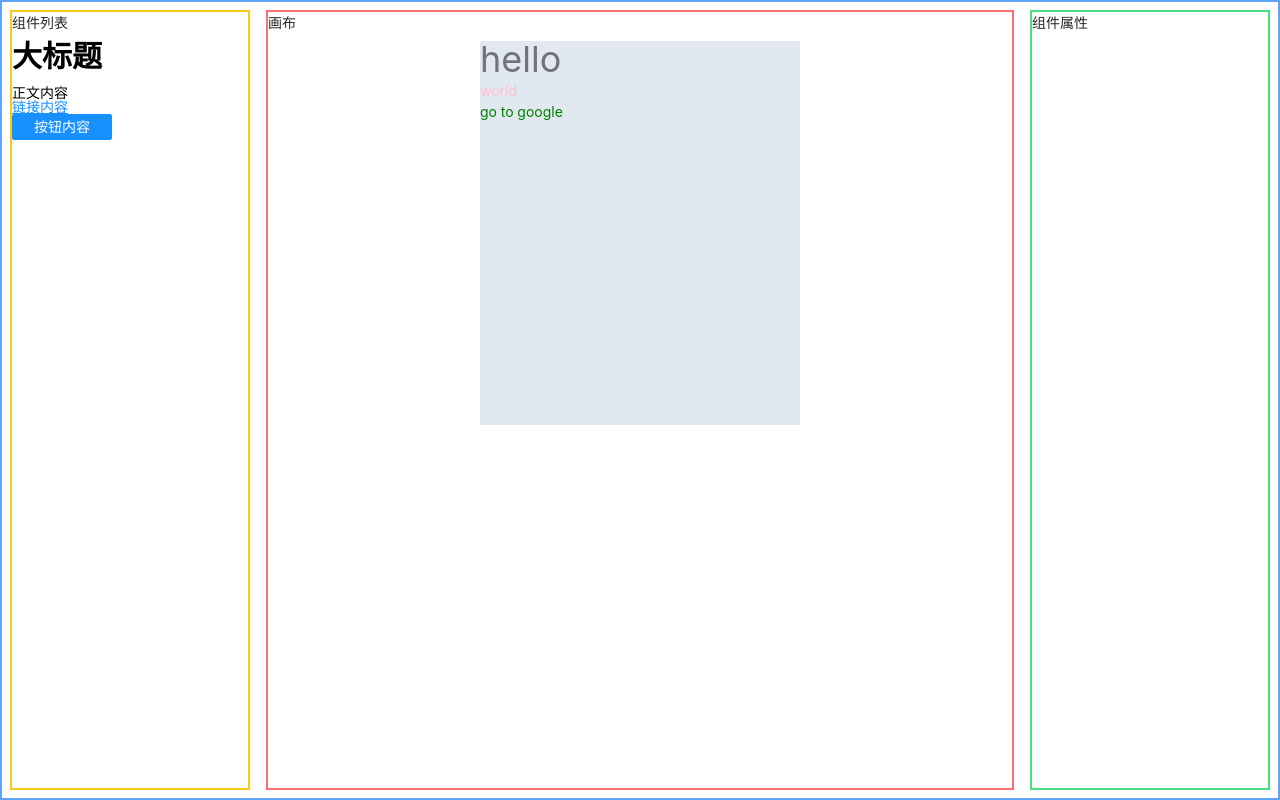
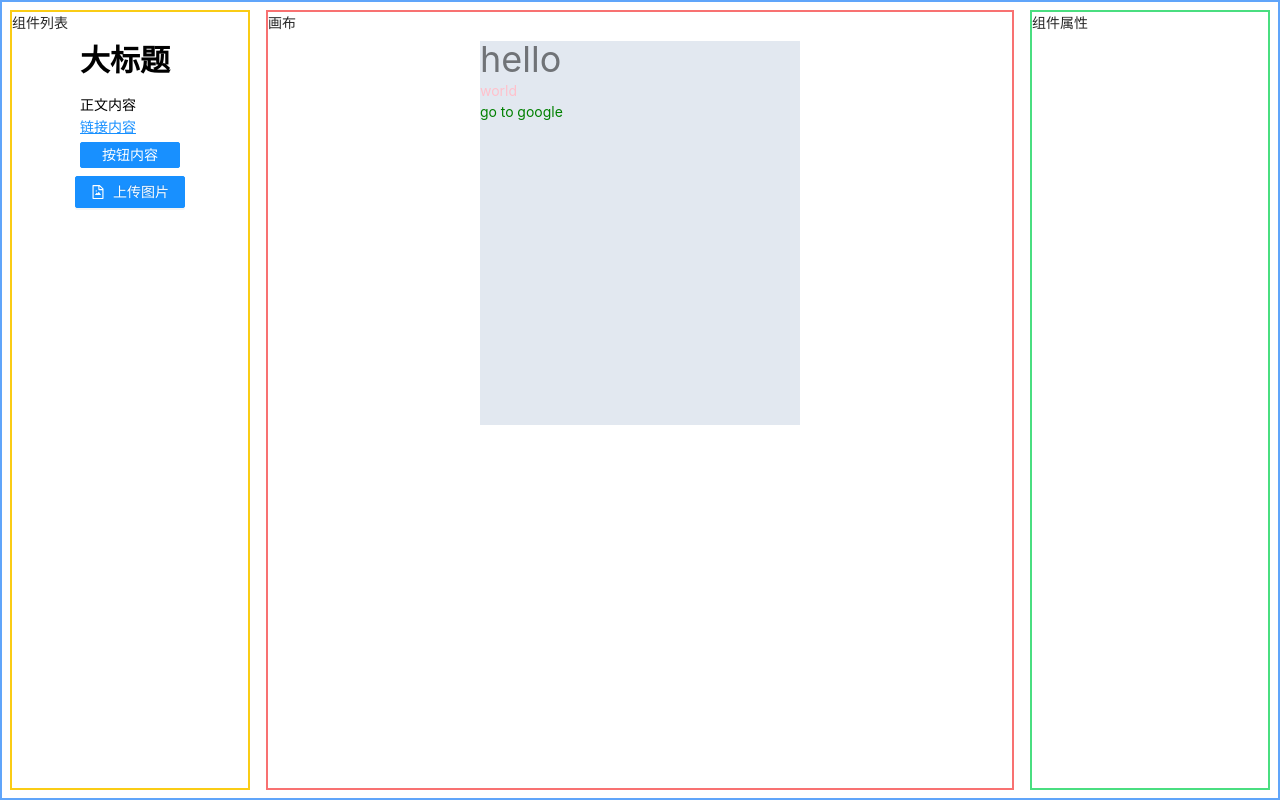
Before and after one commit to 13ruceYu/lego-ui, a Vue app: page /editor in a window 1280 px wide. Built offline with nearby package versions, Linux system fonts and the light colour scheme.

Commit message:
feat: add StyledUploader.vue

```diff
--- a/src/components/ComponentsList.vue
+++ b/src/components/ComponentsList.vue
@@ -1,5 +1,12 @@
 <script lang="ts" setup>
+import { v4 as uuidv4 } from 'uuid'
+import { message } from 'ant-design-vue'
+import StyledUploader from './StyledUploader.vue'
 import LText from './LText.vue'
+import type { IUploadResp } from '@/types/uploadResp'
+import type { ComponentData } from '@/store/editor/editor'
+import { imageDefaultProps } from '@/constants/defaultProps'
+import { getImageDimensions } from '@/utils/helper'
 
 const props = defineProps({
   list: {
@@ -14,12 +21,33 @@ const emits = defineEmits(['onItemClick'])
 function onClick(data: any) {
   emits('onItemClick', data)
 }
+
+function onImageUploaded(data: { resp: IUploadResp; file: File }) {
+  const { resp, file } = data
+  const componentData: ComponentData = {
+    name: 'l-image',
+    id: uuidv4(),
+    props: {
+      ...imageDefaultProps,
+    },
+  }
+  message.success('上传成功')
+  componentData.props.src = resp.data.url
+  getImageDimensions(file).then(({ width }) => {
+    const maxWidth = 373
+    componentData.props.width = `${(width > maxWidth) ? maxWidth : width}px`
+    emits('onItemClick', componentData)
+  })
+}
 </script>
 
 <template>
   <div class="create-component-list">
-    <div v-for="(item, index) in props.list" :key="index" class="component-item" @click="onClick(item)">
+    <div v-for="(item, index) in props.list" :key="index" class="component-item flex justify-center p-1" @click="onClick(item)">
       <LText v-bind="item" />
+    </div>
+    <div class="flex justify-center p-1">
+      <StyledUploader @success="onImageUploaded" />
     </div>
   </div>
 </template>
--- /dev/null
+++ b/src/components/StyledUploader.vue
@@ -0,0 +1,54 @@
+<script lang="ts" setup>
+import { FileImageOutlined, LoadingOutlined } from '@ant-design/icons-vue'
+import Uploader from './Uploader.vue'
+import { commonUploadCheck } from '@/utils/helper'
+
+const emits = defineEmits(['success'])
+
+function handleUploadSuccess(resp: any, file: File) {
+  emits('success', { resp, file })
+}
+</script>
+
+<template>
+  <Uploader
+    class="styled-uploader"
+    action="http://local.test:7001/api/upload/"
+    :show-upload-list="false"
+    :before-upload="commonUploadCheck"
+    @success="
+      (data) => {
+        handleUploadSuccess(data.resp, data.file.raw)
+      }
+    "
+  >
+    <div class="uploader-container">
+      <a-button type="primary">
+        <template #icon>
+          <FileImageOutlined />
+        </template>
+        上传图片
+      </a-button>
+    </div>
+    <template #loading>
+      <div class="uploader-container">
+        <a-button type="primary">
+          <template #icon>
+            <LoadingOutlined spin />
+          </template>
+          上传中
+        </a-button>
+      </div>
+    </template>
+    <template #uploaded>
+      <div class="uploader-container">
+        <a-button type="primary">
+          <template #icon>
+            <FileImageOutlined />
+          </template>
+          上传图片
+        </a-button>
+      </div>
+    </template>
+  </Uploader>
+</template>
--- a/src/components/Uploader.vue
+++ b/src/components/Uploader.vue
@@ -25,6 +25,10 @@ const props = defineProps({
   listType: {
     type: String,
     default: 'text',
+  },
+  showUploadList: {
+    type: Boolean,
+    default: true,
   },
 })
 
@@ -174,7 +178,7 @@ function removeFile(id: string) {
 
 <template>
   <div class="file-upload">
-    <div class="upload-area border border-gray-400 w-[200px] h-[100px]" :class="[drag && isDragOver ? 'is-dragover border-cyan-400 bg-cyan-300' : '']" v-on="events">
+    <div class="upload-area" :class="[drag && isDragOver ? 'is-dragover border-cyan-400 bg-cyan-300' : '']" v-on="events">
       <slot v-if="isUploading" name="loading">
         <button disabled>
           正在上传
@@ -188,7 +192,7 @@ function removeFile(id: string) {
       </slot>
     </div>
     <input ref="fileInput" type="file" style="display: none" @change="handleFileChange">
-    <ul :class="`upload-list upload-list-${listType}`">
+    <ul v-if="showUploadList" :class="`upload-list upload-list-${listType}`">
       <li v-for="(file, index) in filesList" :key="index" class="flex justify-between" :class="`upload-${file.status}`">
         <span v-if="file.url"><img :src="file.url" :alt="file.name"></span>
         <span class="filename">{{ file.name }}</span>
--- a/src/constants/defaultProps.ts
+++ b/src/constants/defaultProps.ts
@@ -79,6 +79,15 @@ export const textDefaultProps: TextComponentProps = {
   ...commonDefaultProps,
 }
 
+export interface ImageComponentProps extends CommonComponentProps {
+  src: string
+}
+
+export const imageDefaultProps: ImageComponentProps = {
+  src: 'test.url',
+  ...commonDefaultProps,
+}
+
 export const textStylePropNames = without(Object.keys(textDefaultProps), 'actionType', 'url', 'text')
 
 export function transformToComponentProps(props: TextComponentProps) {
--- a/src/store/editor/editor.ts
+++ b/src/store/editor/editor.ts
@@ -2,7 +2,7 @@ import { defineStore } from 'pinia'
 import { v4 as uuidv4 } from 'uuid'
 import type { TextComponentProps } from '@/constants/defaultProps'
 
-interface ComponentData {
+export interface ComponentData {
   props: { [key: string]: any }
   id: string
   name: string
--- a/src/styles/tailwind.css
+++ b/src/styles/tailwind.css
@@ -1,3 +1,7 @@
 @tailwind base;
 @tailwind components;
 @tailwind utilities;
+
+svg {
+  vertical-align: baseline;
+}
--- /dev/null
+++ b/src/types/uploadResp.ts
@@ -0,0 +1,7 @@
+export interface IUploadResp {
+  code: number
+  message: string
+  data: {
+    url: string
+  }
+}
--- /dev/null
+++ b/src/utils/helper.ts
@@ -0,0 +1,60 @@
+import { message } from 'ant-design-vue'
+
+interface CheckCondition {
+  format?: string[]
+  // 使用多少 M 为单位
+  size?: number
+}
+type ErrorType = 'size' | 'format' | null
+export function beforeUploadCheck(file: File, condition: CheckCondition) {
+  const { format, size } = condition
+  const isValidFormat = format ? format.includes(file.type) : true
+  const isValidSize = size ? (file.size / 1024 / 1024 < size) : true
+  let error: ErrorType = null
+  if (!isValidFormat)
+    error = 'format'
+
+  if (!isValidSize)
+    error = 'size'
+
+  return {
+    passed: isValidFormat && isValidSize,
+    error,
+  }
+}
+
+export function commonUploadCheck(file: File) {
+  const result = beforeUploadCheck(file, { format: ['image/jpeg', 'image/png'], size: 1 })
+  const { passed, error } = result
+  if (error === 'format')
+    message.error('上传图片只能是 JPG/PNG 格式!')
+
+  if (error === 'size')
+    message.error('上传图片大小不能超过 1Mb')
+
+  return passed
+}
+
+export function getImageDimensions(url: string | File) {
+  return new Promise<{ width: number; height: number }>((resolve, reject) => {
+    const img = new Image()
+    img.src = typeof url === 'string' ? url : URL.createObjectURL(url)
+    img.addEventListener('load', () => {
+      const { naturalWidth: width, naturalHeight: height } = img
+      resolve({ width, height })
+    })
+    img.addEventListener('error', () => {
+      reject(new Error('There was some problem with the image.'))
+    })
+  })
+}
+
+export function getParentElement(element: HTMLElement, className: string) {
+  while (element) {
+    if (element.classList && element.classList.contains(className))
+      return element
+    else
+      element = element.parentNode as HTMLElement
+  }
+  return null
+}
```
